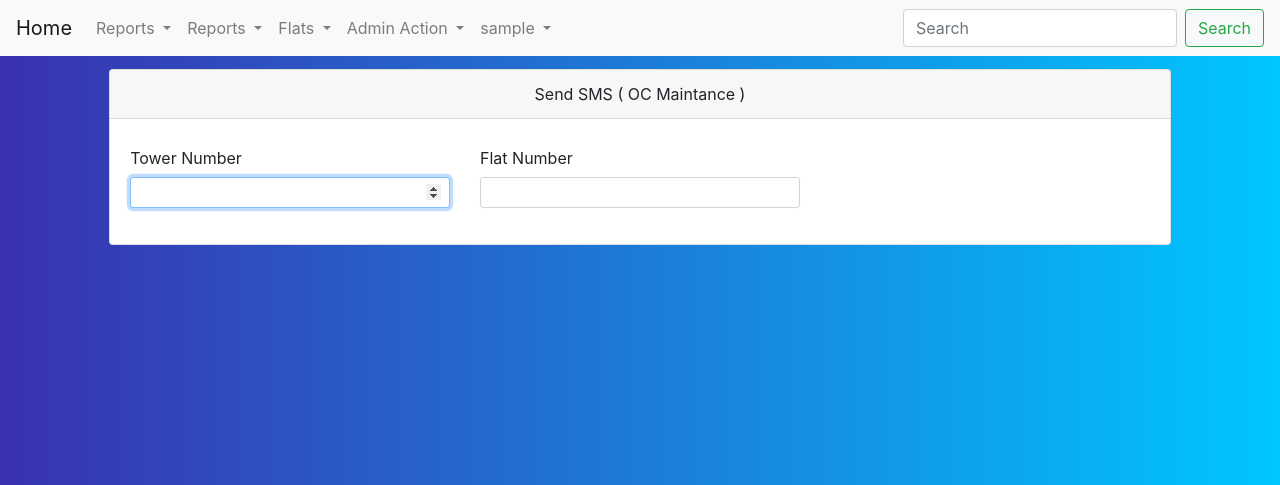
After one commit to sachinprajapati/ocems, a Django app: page /debit/ in a window 1280 px wide. The commit adds this page. Shown: the top 485 px of the page. Run offline with Django 3.2, Linux system fonts and the light colour scheme; the visitor is signed in with stand-in values (Sample User, id 1); parts of the project's set-up code (start-up, migrations or seed data) failed here and were passed over; some libraries are stand-ins or nearby versions.

Commit message:
debit form and monthly bill

```diff
--- a/templates/navbar.html
+++ b/templates/navbar.html
@@ -43,6 +43,7 @@
             Admin Action
           </a>
           <div class="dropdown-menu" aria-labelledby="navbarDropdown">
+            <a class="dropdown-item" href="{% url 'users:debit' %}">Debit</a>
             <a class="dropdown-item" href="{% url 'users:meter_change' %}">Meter Change</a>
             <a class="dropdown-item" href="{% url 'users:bill_adjustment' %}">Bill Adjustment</a>
             <a class="dropdown-item" href="{% url 'users:change_maintance' %}">Change Maintance & Fixed</a>
--- /dev/null
+++ b/templates/users/debit_form.html
@@ -0,0 +1,179 @@
+{% extends 'base.html' %}
+
+{% block css %}
+<style type="text/css">
+    #hidden-form, #dd-number{
+        display: none;
+    }
+</style>
+{% endblock %}
+
+
+{% block content %}
+
+<script type="text/javascript">
+(function($) {
+  $.fn.inputFilter = function(inputFilter) {
+    return this.on("input keydown keyup mousedown mouseup select contextmenu drop", function() {
+      if (inputFilter(this.value)) {
+        this.oldValue = this.value;
+        this.oldSelectionStart = this.selectionStart;
+        this.oldSelectionEnd = this.selectionEnd;
+      } else if (this.hasOwnProperty("oldValue")) {
+        this.value = this.oldValue;
+        this.setSelectionRange(this.oldSelectionStart, this.oldSelectionEnd);
+      }
+    });
+  };
+}(jQuery));
+
+$(document).ready(function() {
+  // Restrict input to digits by using a regular expression filter.
+  $(".number").inputFilter(function(value) {
+    return /^\d*$/.test(value);
+  });
+});
+</script>
+<script>
+$(document).ready(function(){
+    $("#flat").bind("keyup", function(e) {
+        var code = e.keyCode || e.which;
+        if (code != '9') {
+            var tower = $("#tower").val();
+            var flat = $("#flat").val();
+            $.ajax({
+                url: "{% url 'users:getFlat' %}",
+                type: "POST", //send it through get method
+                data: {
+                    csrfmiddlewaretoken: '{{ csrf_token }}',
+                    tower: tower,
+                    flat: flat
+                    },
+                success: function(data){
+                    console.log(data)
+                    $("#hidden-form").css("display","block");
+                    $("#name").val(data['owner']);
+                    $("#phone").val(data['phone']);
+                    $("#eb").val(parseFloat(data['ng_eb'])+parseFloat(data['start_eb']));
+                    $("#dg").val(parseFloat(data['ng_dg'])+parseFloat(data['start_dg']));
+                    $("#left").val(parseFloat(data['amt_left']).toFixed(2));
+                    $("#flat_pkey").val(data['flat']);
+                },
+                error: function(XMLHttpRequest, textStatus, errorThrown) {
+                    $("#name").val('');
+                    $("#phone").val('');
+                    $("#eb").val('');
+                    $("#dg").val('');
+                    $("#left").val('');
+                    $("#flat_pkey").val('');
+                    $("#hidden-form").css("display","none");
+                }
+            });
+        }
+    })
+});
+</script>
+
+
+
+
+<main class="login-form">
+    <div class="cotainer">
+        <div class="row justify-content-center">
+            <div class="col-md-10">
+                <div class="card">
+                  <div class="card-header text-center">Send SMS ( OC Maintance )<i class="fas fa-cloud"></i></div>
+                    <div class="card-body">
+                    <form action="" method="post">
+                        {% csrf_token %}
+                        <div class="row">
+                        <input type="hidden" name="flat" id='flat_pkey'>
+                            <div class="col-4">
+                                <div class="form-group input-group-sm">
+                                    <label for="email_address" class="col-form-label text-md-right">Tower Number</label>
+                                    <input type="number" id="tower" class="form-control number" name="tower" required autofocus>
+                                </div>
+                            </div>
+                            <div class="col-4">
+                                <div class="form-group input-group-sm">
+                                    <label for="email_address" class="col-form-label">Flat Number</label>
+                                    <input type="number" id="flat" class="form-control number" name="flat_no" required autofocus>
+                                </div>
+                            </div>
+                        </div>
+                        <div id="hidden-form">
+                            <div class="row">
+                                <div class="col-4">
+                                    <div class="form-group input-group-sm">
+                                        <label for="email_address" class="col-form-label">Owner</label>
+                                        <input type="text" id="name" class="form-control" name="owner" required autofocus disabled="">
+                                    </div>
+                                </div>
+                                <div class="col-4">
+                                    <div class="form-group input-group-sm">
+                                        <label for="email_address" class="col-form-label">Mobile</label>
+                                        <input type="number" id="phone" class="form-control" name="mob" required autofocus disabled="">
+                                    </div>
+                                </div>
+                                <div class="col-4">
+                                    <div class="form-group input-group-sm">
+                                        <label for="email_address" class="col-form-label">Current EB</label>
+                                        <input type="number" id="eb" class="form-control" name="eb" required autofocus disabled="">
+                                    </div>
+                                </div>
+                            </div>
+                            <div class="row">
+                                <div class="col-4">
+                                    <div class="form-group input-group-sm">
+                                        <label for="email_address" class="col-form-label">Current DG</label>
+                                        <input type="number" id="dg" class="form-control" name="dg" required autofocus disabled="">
+                                    </div>
+                                </div>
+                                <div class="col-4">
+                                    <div class="form-group input-group-sm">
+                                        <label for="email_address" class="col-form-label">Amount Left</label>
+                                        <input type="number" id="left" class="form-control" name="left" required autofocus disabled="">
+                                    </div>
+                                </div>
+                                <div class="col-4">
+                                    <div class="form-group input-group-sm">
+                                        <label for="email_address" class="col-form-label">Debit Amount</label>
+                                        <input  type="number" name="debit_amt" min="0" required="" id="id_debit_amt" class="form-control" autofocus>
+                                    </div>
+                                </div>
+                            </div>
+                            <div class="row">
+                                <div class="col-8">
+                                    <div class="form-group input-group-sm">
+                                        <label for="email_address" class="col-form-label">Remarks</label>
+                                        <textarea name="remarks" cols="40" rows="5" required="" id="id_remarks" class="form-control"></textarea>
+                                    </div>
+                                </div>
+                            </div>
+                            <div class="col-12">
+                                <button type="submit" class="btn btn-primary btn-block">Submit</button>
+                            </div>
+                        </div>
+                    </div>
+                        {% if messages %}
+                            <ul class="messages">
+                                {% for message in messages %}
+                                <li  {% if message.tags %} class=" {{ message.tags }} " {% endif %}> {{ message }} </li>
+                                {% endfor %}
+                            </ul>
+                        {% endif %}
+                        {% if errors %}
+                            {% for e in errors %}
+                                <div class="alert alert-danger">
+                                    <strong>{{ e|escape }}</strong>
+                                </div>
+                            {% endfor %}
+                        {% endif %}
+                    </form>
+                </div>
+            </div>
+        </div>
+      </div>
+    </div>
+</main>
+{% endblock %}
--- a/templates/users/rechargehistory.html
+++ b/templates/users/rechargehistory.html
@@ -193,6 +193,7 @@ $(document).ready(function(){
                         <th scope="col">Tower</th>
                         <th scope="col">Flat</th>
                         <th scope="col">Recharge Type</th>
+                        <th scope="col">Cheque No.</th>
                         <th scope="col">Recharge Amount</th>
                       </tr>
                     </thead>
@@ -205,10 +206,12 @@ $(document).ready(function(){
                             <td>{{ r.flat.tower|floatformat:0 }}</td>
                             <td>{{ r.flat.flat|floatformat:0 }}</td>
                             <td>{{ r.get_Type_display }}</td>
+                            <td>{% if r.chq_dd %}{{ r.chq_dd }}{% endif %}</td>
                             <td>{{ r.recharge|floatformat:0 }}</td>
                           </tr>
                       {% endfor %}
                           <tr style="border-top: 2px solid #333;">
+                              <td></td>
                               <td></td>
                               <td></td>
                               <td></td>
--- a/users/admin.py
+++ b/users/admin.py
@@ -20,3 +20,4 @@ admin.site.register(Maintance)
 admin.site.register(DeductionAmt)
 admin.site.register(MessageTemplate)
 admin.site.register(SentMessage)
+admin.site.register(Debit)
--- a/users/forms.py
+++ b/users/forms.py
@@ -48,7 +48,7 @@ class RechargeForm(ModelForm):
 			return False
 
 
-class SendSMS(forms.Form):
+class SendSMSForm(forms.Form):
 	flat_id = forms.IntegerField()
 	message = forms.CharField(widget=forms.Textarea())
 
--- a/users/urls.py
+++ b/users/urls.py
@@ -20,7 +20,8 @@ urlpatterns = [
     path('mothly-recharge-report/', MonthlyRechargeReport, name="monthly_recharge_report"),
 	path('send-sms/', SendSMSView.as_view(), name="send_sms"),
 	path('meter-change/', MeterChangeView.as_view(), name="meter_change"),
-	path('bill-adjustment/', BillAdjusmentView.as_view(), name="bill_adjustment"),
+	path('bill-adjustment/', BillAdjusmentView, name="bill_adjustment"),
 	path('Change-Mantance/', UpdateMaintanceView.as_view(), name="change_maintance"),
+	path('debit/', DebitView.as_view(), name="debit"),
 	path('design/', Design, name="design"),
 ]
--- a/users/views.py
+++ b/users/views.py
@@ -161,7 +161,7 @@ def DailyRechargeReport(request):
 		if data.get('date'):
 			try:
 				date = datetime.strptime(data['date'], "%Y-%m-%d").date()
-				data = Recharge.objects.filter(dt__month=date.month, dt__year=date.year, dt__day=date.day)
+				data = Recharge.objects.filter(dt__month=date.month, dt__year=date.year, dt__day=date.day).order_by("-dt")
 				total = data.aggregate(Sum('recharge'))
 				context = {
 					"recharge" : data,
@@ -254,7 +254,7 @@ def FlatMaintanceReport(request):
 
 class SendSMSView(LoginRequiredMixin, SuccessMessageMixin, FormView):
 	template_name = 'users/send_sms.html'
-	form_class = SendSMS
+	form_class = SendSMSForm
 	success_url = '/send-sms/'
 	success_message = 'Sent Message to %(id)s'
 
@@ -270,30 +270,31 @@ class MeterChangeView(SuccessMessageMixin, CreateView):
 	success_url = reverse_lazy('users:meter_change')
 	success_message = "%(flat)s's Meter Changed Successfully"
 
-@method_decorator(staff_member_required, name='dispatch')
-class BillAdjusmentView(SuccessMessageMixin, ListView):
-	template_name = 'users/bill_adjustment.html'
-	success_url = reverse_lazy('users:meter_change')
-	success_message = "%(flat)s's Meter Changed Successfully"
-	model = MonthlyBill
-	# paginate_by = 10
+# @method_decorator(staff_member_required, name='dispatch')
+# class BillAdjusmentView(SuccessMessageMixin, ListView):
+# 	template_name = 'users/bill_adjustment.html'
+# 	success_url = reverse_lazy('users:meter_change')
+# 	success_message = "%(flat)s's Meter Changed Successfully"
+# 	model = MonthlyBill
+# 	# paginate_by = 10
 
-	def get_queryset(self):
-		try:
-			date = datetime.strptime(self.request.GET.get('month'), "%Y-%m").date()
-			print("date is ", date)
-			result = [i for i in MonthlyBill.objects.filter(year=date.year, month=date.month) if i.get_Adjustment() < 0]
-		except Exception as e:
-			print(e)
-			return None
-		return result
+# 	def get_queryset(self):
+# 		try:
+# 			date = datetime.strptime(self.request.GET.get('month'), "%Y-%m").date()
+# 			print("date is ", date)
+# 			result = MonthlyBill.objects.filter(year=date.year, month=date.month)
+# 		except Exception as e:
+# 			print(e)
+# 			return None
+# 		return result
 
-	# def get_context_data(self, **kwargs):
-	# 	context = super().get_context_data(**kwargs)
-	# 	if not self.request.GET.get('month'):
-	# 		context["choose_date"] = True
-	# 	print(len(context['object_list']))
-	# 	return context
+def BillAdjusmentView(request):
+	date = datetime.now()
+	context = {
+		"object_list": MonthlyBill.objects.filter(year=date.year, month=date.month)[:100],
+	}
+	print(len(context["object_list"]))
+	return render(request, 'users/bill_adjustment.html', context)
 
 @method_decorator(staff_member_required, name="dispatch")
 class UpdateMaintanceView(SuccessMessageMixin, UpdateView):
@@ -302,3 +303,20 @@ class UpdateMaintanceView(SuccessMessageMixin, UpdateView):
 
 def Design(request):
 	return render(request, 'users/recharge_success.html', {})
+
+@method_decorator(staff_member_required, name="dispatch")
+class DebitView(SuccessMessageMixin, CreateView):
+	model = Debit
+	fields = ["flat", "debit_amt", "remarks"]
+	success_url = reverse_lazy('users:debit')
+	success_message = "%(debit_amt)s successfully debited from %(flat)s"
+
+	def form_valid(self, form):
+		print("instance is", form.instance)
+		cons = Consumption.objects.get(flat=form.instance.flat)
+		form.instance.eb = cons.eb
+		form.instance.dg = cons.dg
+		form.instance.amt_left = float(cons.amt_left)
+		cons.amt_left -= form.instance.debit_amt
+		cons.save()
+		return super().form_valid(form)
```
Also changed, not shown: users/models.py (+10 -4 lines), users/tasks.py (+32 -11 lines), users/migrations/0024_auto_20191031_2202.py (added).
